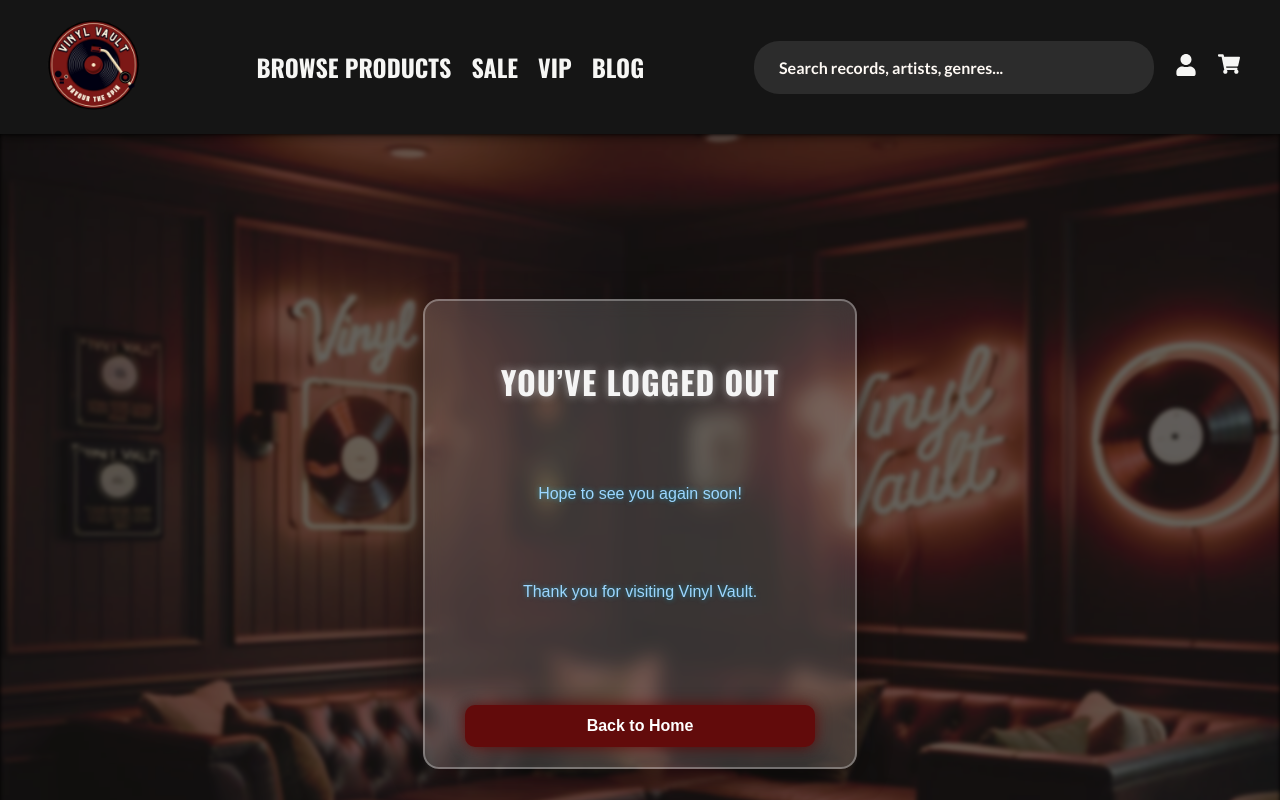
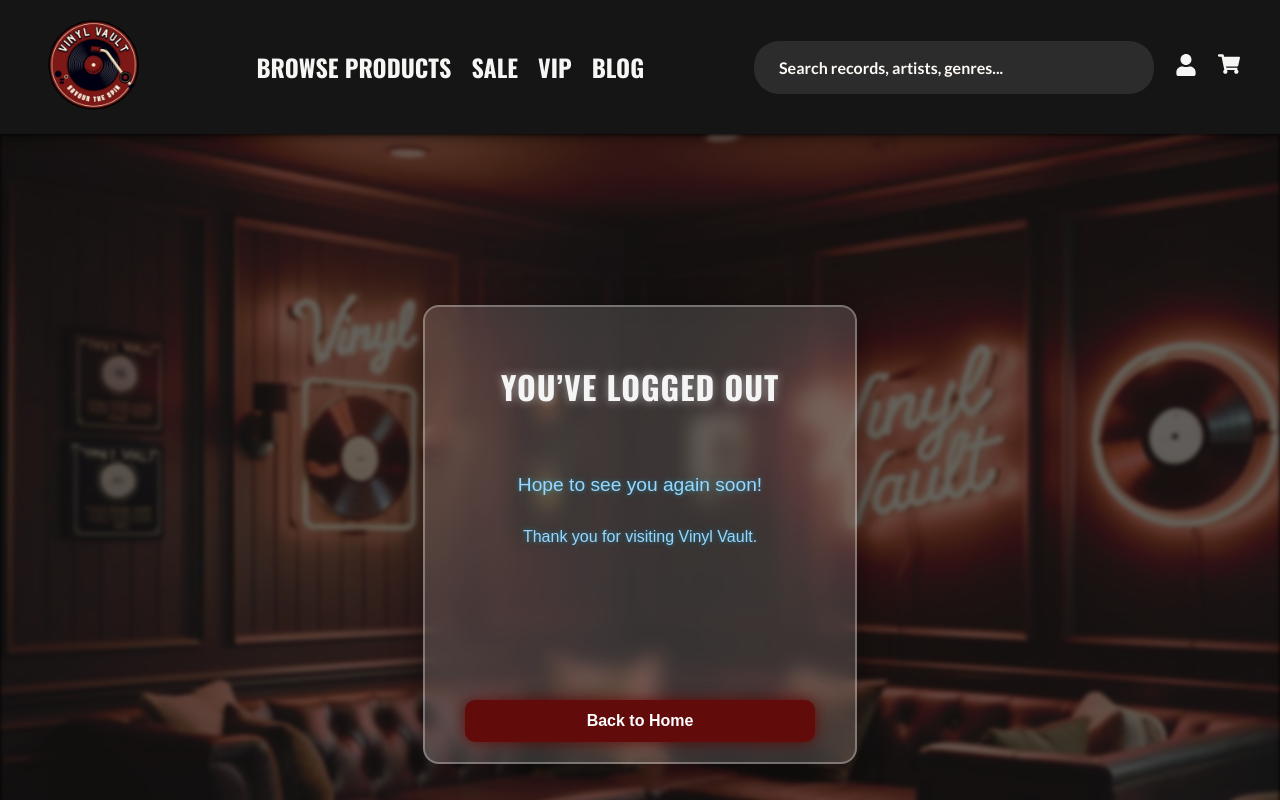
Before and after one commit to minankk/TEAMPROJECT_TEAM2, a React (Create React App) app: page /logout in a window 1280 px wide. Built offline with nearby package versions, Linux system fonts and the light colour scheme; no server answers; a web font is replaced by a local one.

Commit message:
logout_update

```diff
--- a/src/LogoutPage.css
+++ b/src/LogoutPage.css
@@ -53,10 +53,18 @@
   text-shadow: 0 0 10px rgba(255, 255, 255, 0.5);
 }
 
-.logout-message,
+.logout-message {
+  font-size: 1.2rem;
+  margin-top: 4rem;
+  margin-bottom: 2rem;
+  color: #9cd6ff;
+  text-shadow: 0 0 5px rgba(0, 212, 255, 0.5);
+}
+
 .logout-submessage {
   font-size: 1rem;
-  margin: 5rem 0;
+  margin-top: 2rem;
+  margin-bottom: 5rem;
   color: #9cd6ff;
   text-shadow: 0 0 5px rgba(0, 212, 255, 0.5);
 }
```
